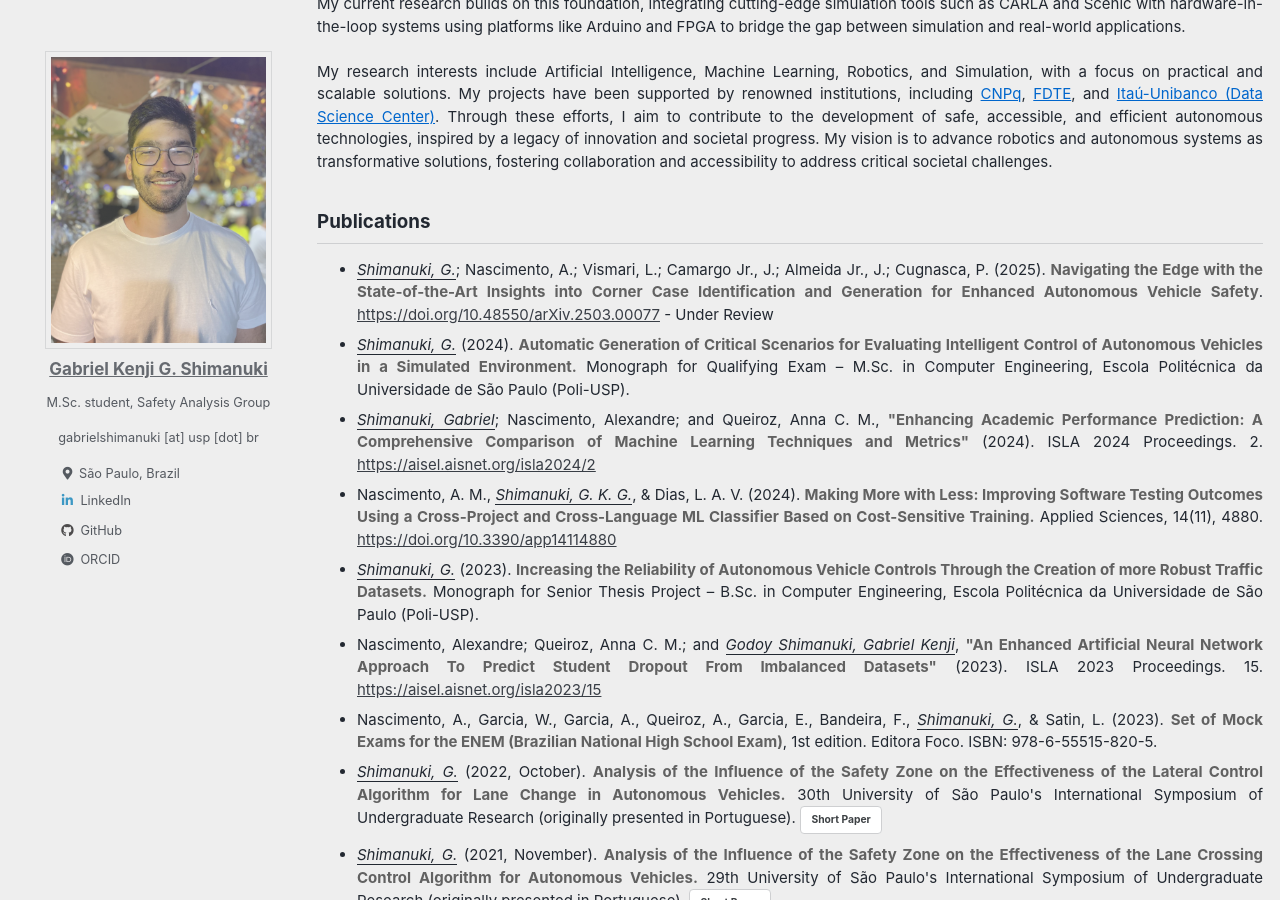
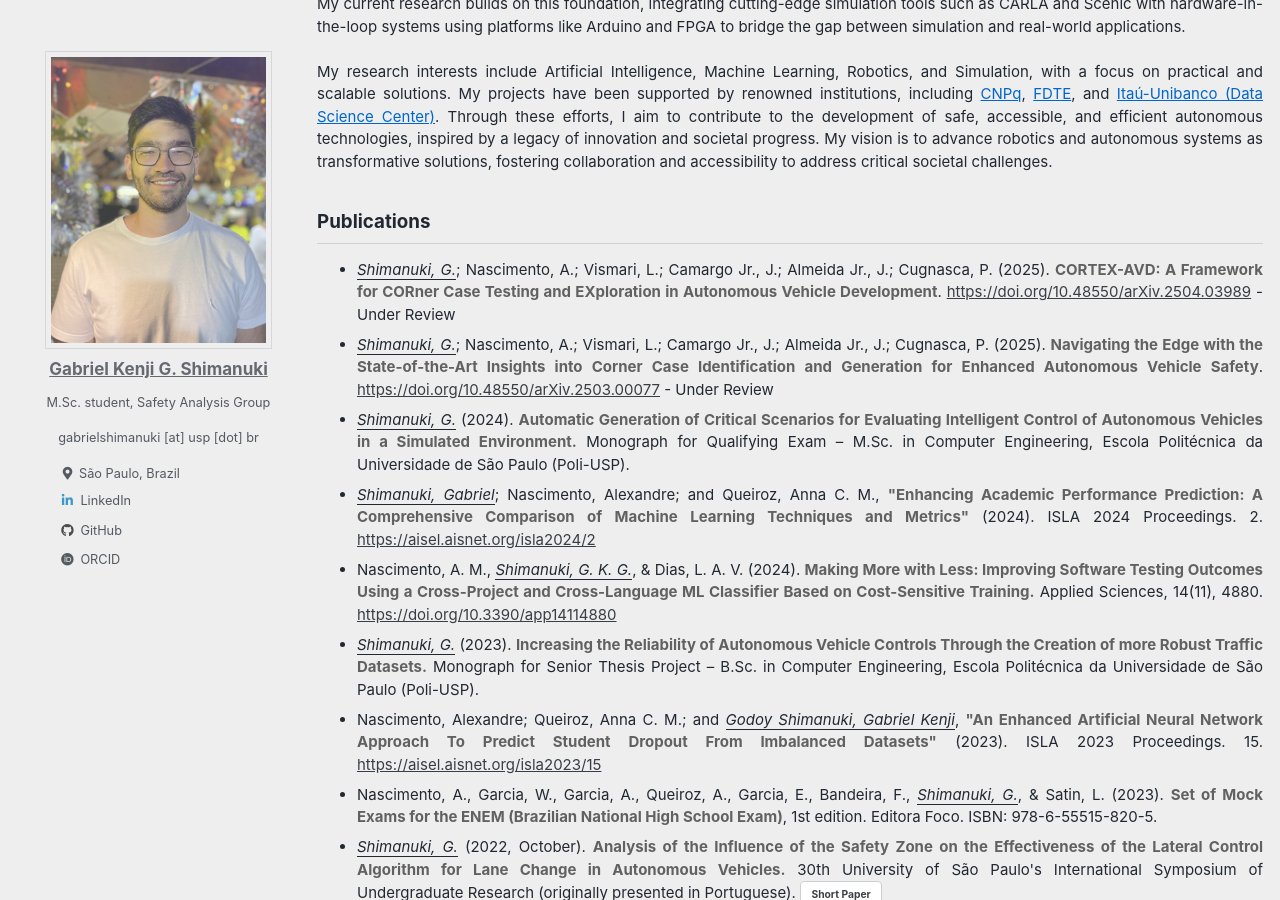
Before and after one commit to GabrielShimanuki/gabrielshimanuki.github.io, a Jekyll site: the page built from index.md, in a window 1280 px wide and 900 px high, scrolled down 416 px. Built offline with Jekyll 4.4.1, drawn with Linux system fonts in a browser that asks for light colours; cached includes are drawn as plain includes.

```diff
--- a/index.md
+++ b/index.md
@@ -102,6 +102,10 @@ a[href="/feed.xml"] {
   <ul>
 
     <li>
+    <u><em>Shimanuki, G.</em></u>; Nascimento, A.; Vismari, L.; Camargo Jr., J.; Almeida Jr., J.; Cugnasca, P. (2025). <strong>CORTEX-AVD: A Framework for CORner Case Testing and EXploration in Autonomous Vehicle Development</strong>. <a href="https://arxiv.org/abs/2504.03989" target="_blank">https://doi.org/10.48550/arXiv.2504.03989</a> - Under Review
+    </li>
+
+    <li>
     <u><em>Shimanuki, G.</em></u>; Nascimento, A.; Vismari, L.; Camargo Jr., J.; Almeida Jr., J.; Cugnasca, P. (2025). <strong>Navigating the Edge with the State-of-the-Art Insights into Corner Case Identification and Generation for Enhanced Autonomous Vehicle Safety</strong>. <a href="https://doi.org/10.48550/arXiv.2503.00077" target="_blank">https://doi.org/10.48550/arXiv.2503.00077</a> - Under Review
     </li>
 
```
Also changed, not shown: _pages/CV.md (+4 -2 lines), _pages/working-papers.md (+3 -3 lines), 1 other file.
